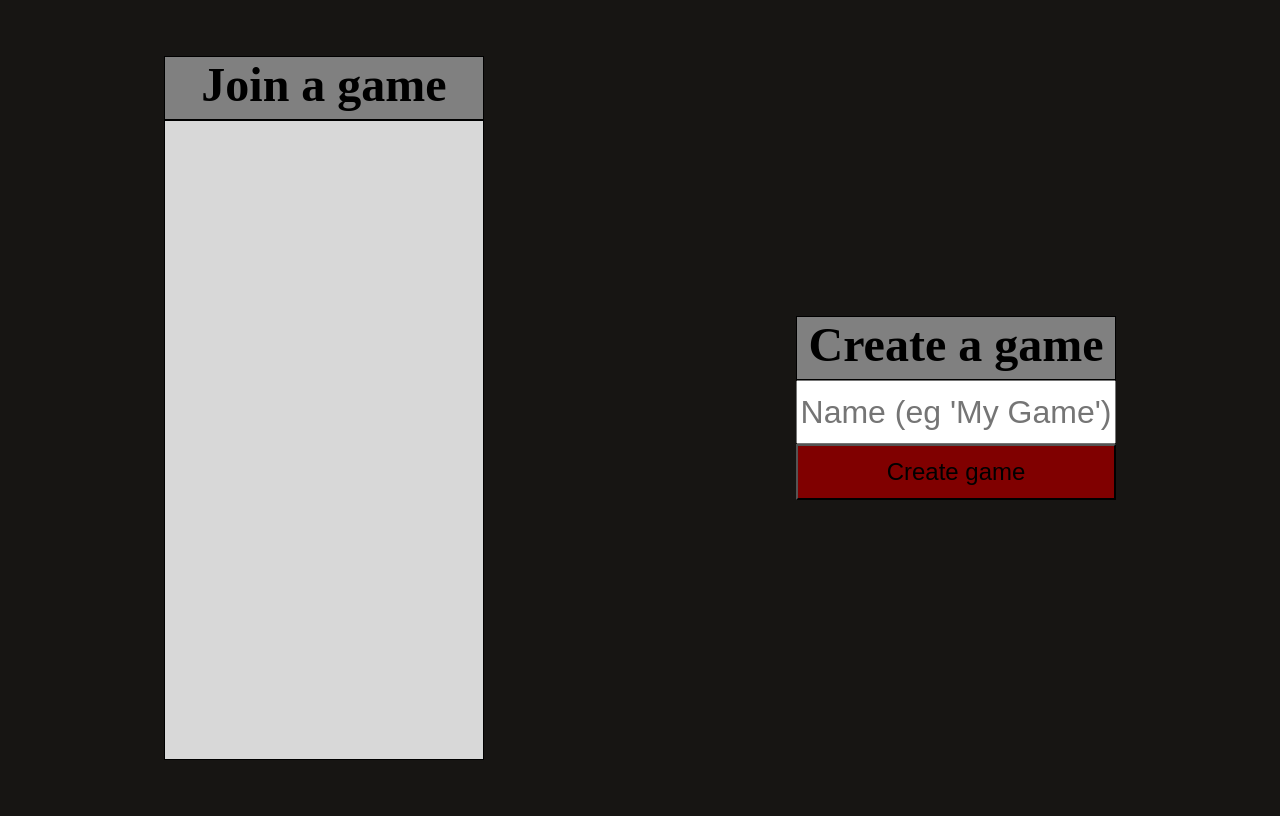
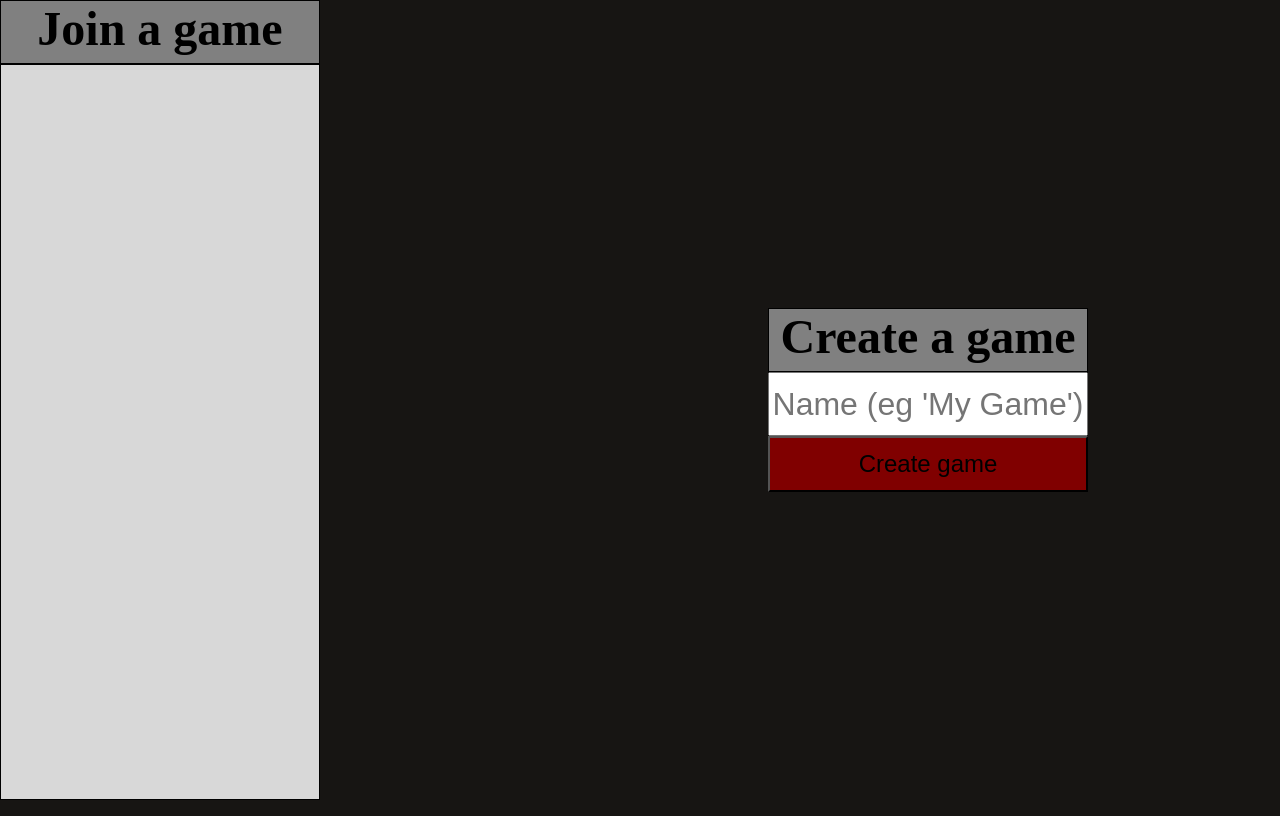
Before and after one commit to Diamondshatter2/hidden-cannon, a Flask app: page / in a window 1280 px wide. Run offline with Flask 3, Linux system fonts and the light colour scheme; some libraries are stand-ins or nearby versions.

Commit message:
repositioned items in lobby

```diff
--- a/static/stylesheets/lobby.css
+++ b/static/stylesheets/lobby.css
@@ -1,13 +1,14 @@
 body {
     display: flex;
-    justify-content: space-around;
+    justify-content: space-between;
     background-color: rgb(23, 21, 19);
+    margin: 0;
 }
 
 #games_container {
     display: flex;
     flex-direction: column;
-    justify-content: center;
+    justify-content: flex-start;
     align-items: center;
     height: 100vh;
 }
@@ -34,6 +35,7 @@ body {
     overflow-x: hidden;
     box-sizing: border-box;
     background-color: rgb(216, 216, 216);
+    flex-grow: 1;
 }
 
 .game {
@@ -73,6 +75,7 @@ body {
     display: flex;
     flex-direction: column;
     justify-content: center;
+    margin-right: 15vw;
 }
 
 #new_game_form {
```
